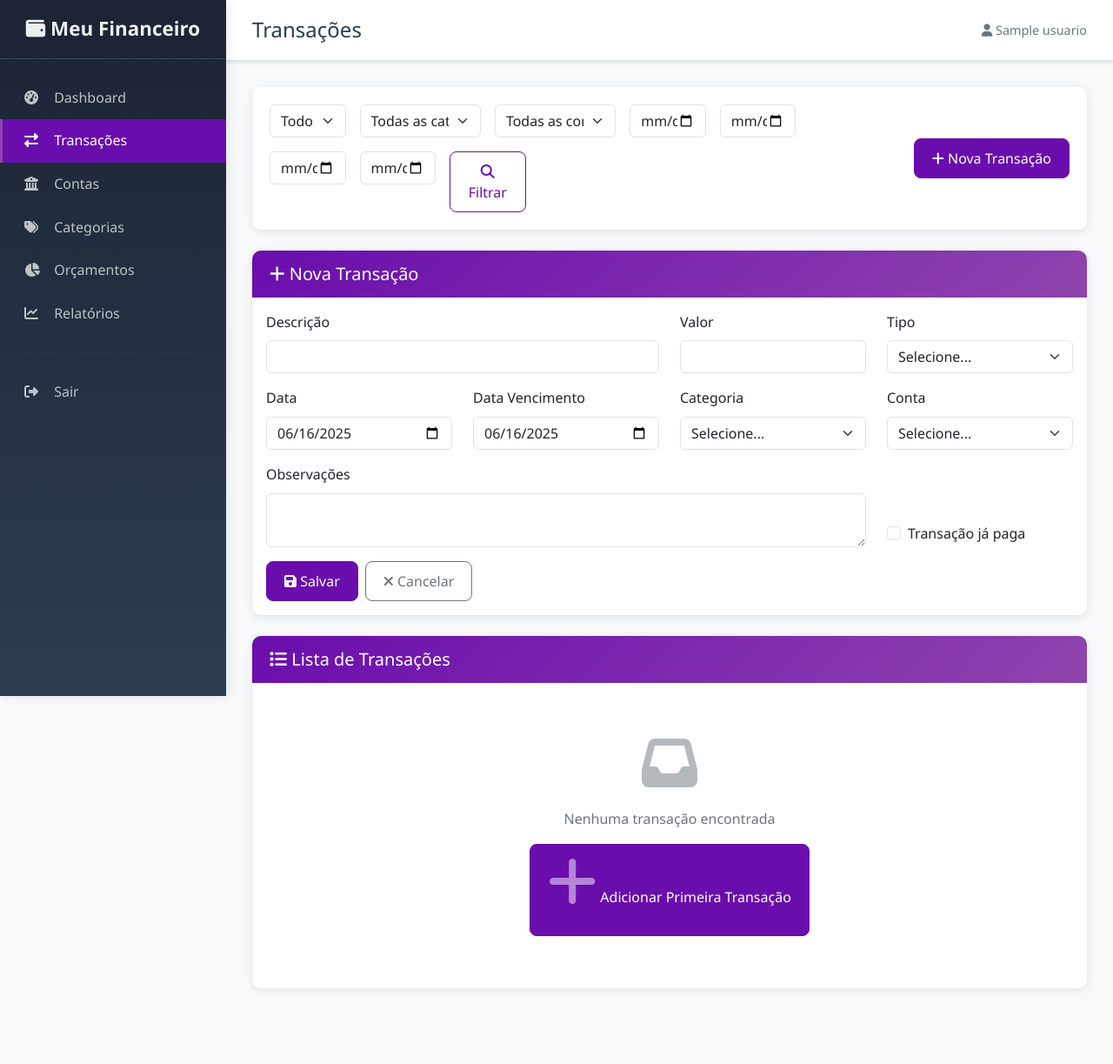
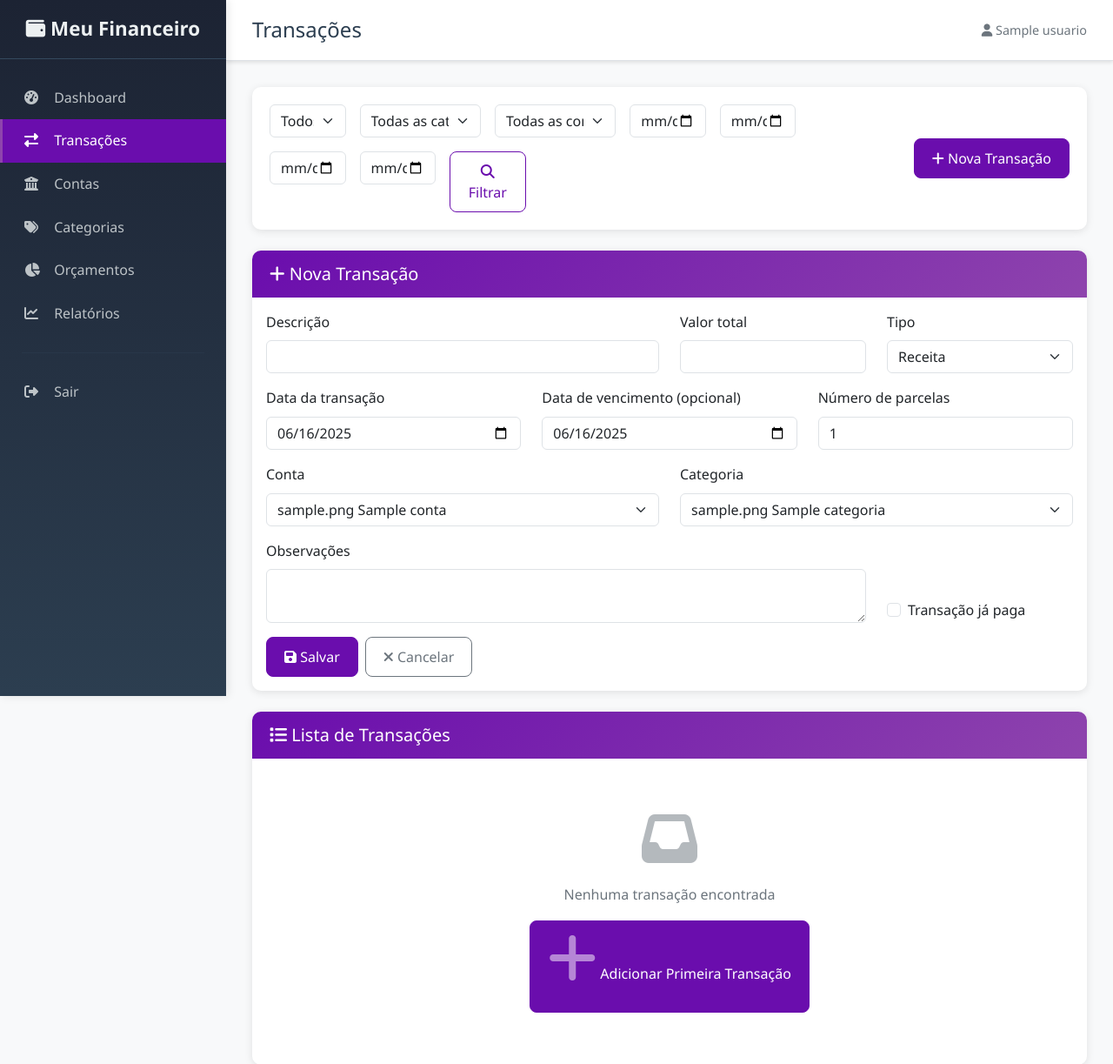
Before and after one commit to Adrianogat0/GESTOR-PESSOAL, a Flask app: page /transacoes/nova in a window 1280 px wide. Shown: the top 1223 px of the page at 87% size. Before the commit the page ends 1138 px from the top, so only its background shows below. Run offline with Flask 3, Linux system fonts and the light colour scheme; the visitor is signed in with stand-in values (Sample User, id 1); tables that the repository leaves empty hold one stand-in row (values such as "Sample post").

Commit message:
Update transactions.html

```diff
--- a/templates/transactions.html
+++ b/templates/transactions.html
@@ -70,20 +70,19 @@
         <h5 class="mb-0"><i class="fas fa-plus"></i> Nova Transação</h5>
     </div>
     <div class="card-body">
-        <form method="POST" novalidate>
+        <form method="POST">
             <div class="row">
                 <div class="col-md-6 mb-3">
                     <label for="descricao" class="form-label">Descrição</label>
                     <input type="text" class="form-control" id="descricao" name="descricao" required>
                 </div>
                 <div class="col-md-3 mb-3">
-                    <label for="valor" class="form-label">Valor</label>
-                    <input type="number" class="form-control" id="valor" name="valor" step="0.01" required>
+                    <label for="valor" class="form-label">Valor total</label>
+                    <input type="number" step="0.01" class="form-control" id="valor" name="valor" required>
                 </div>
                 <div class="col-md-3 mb-3">
                     <label for="tipo" class="form-label">Tipo</label>
                     <select class="form-select" id="tipo" name="tipo" required>
-                        <option value="">Selecione...</option>
                         <option value="receita">Receita</option>
                         <option value="despesa">Despesa</option>
                     </select>
@@ -91,29 +90,34 @@
             </div>
 
             <div class="row">
-                <div class="col-md-3 mb-3">
-                    <label for="data" class="form-label">Data</label>
+                <div class="col-md-4 mb-3">
+                    <label for="data" class="form-label">Data da transação</label>
                     <input type="date" class="form-control" id="data" name="data" required>
                 </div>
-                <div class="col-md-3 mb-3">
-                    <label for="data_vencimento" class="form-label">Data Vencimento</label>
+                <div class="col-md-4 mb-3">
+                    <label for="data_vencimento" class="form-label">Data de vencimento (opcional)</label>
                     <input type="date" class="form-control" id="data_vencimento" name="data_vencimento">
                 </div>
-                <div class="col-md-3 mb-3">
-                    <label for="categoria_id" class="form-label">Categoria</label>
-                    <select class="form-select" id="categoria_id" name="categoria_id" required>
-                        <option value="">Selecione...</option>
-                        {% for categoria in categorias %}
-                        <option value="{{ categoria.id }}">{{ categoria.icone }} {{ categoria.nome }}</option>
+                <div class="col-md-4 mb-3">
+                    <label for="parcelas" class="form-label">Número de parcelas</label>
+                    <input type="number" class="form-control" id="parcelas" name="parcelas" min="1" value="1" required>
+                </div>
+            </div>
+
+            <div class="row">
+                <div class="col-md-6 mb-3">
+                    <label for="conta_id" class="form-label">Conta</label>
+                    <select class="form-select" id="conta_id" name="conta_id" required>
+                        {% for conta in contas %}
+                        <option value="{{ conta.id }}">{{ conta.icone }} {{ conta.nome }}</option>
                         {% endfor %}
                     </select>
                 </div>
-                <div class="col-md-3 mb-3">
-                    <label for="conta_id" class="form-label">Conta</label>
-                    <select class="form-select" id="conta_id" name="conta_id" required>
-                        <option value="">Selecione...</option>
-                        {% for conta in contas %}
-                        <option value="{{ conta.id }}">{{ conta.icone }} {{ conta.nome }}</option>
+                <div class="col-md-6 mb-3">
+                    <label for="categoria_id" class="form-label">Categoria</label>
+                    <select class="form-select" id="categoria_id" name="categoria_id" required>
+                        {% for categoria in categorias %}
+                        <option value="{{ categoria.id }}">{{ categoria.icone }} {{ categoria.nome }}</option>
                         {% endfor %}
                     </select>
                 </div>
```
